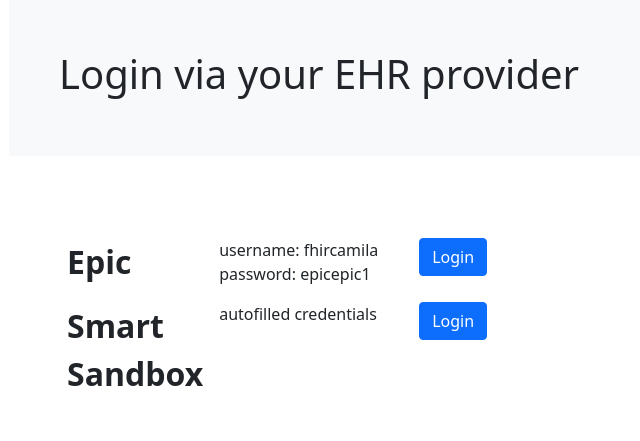
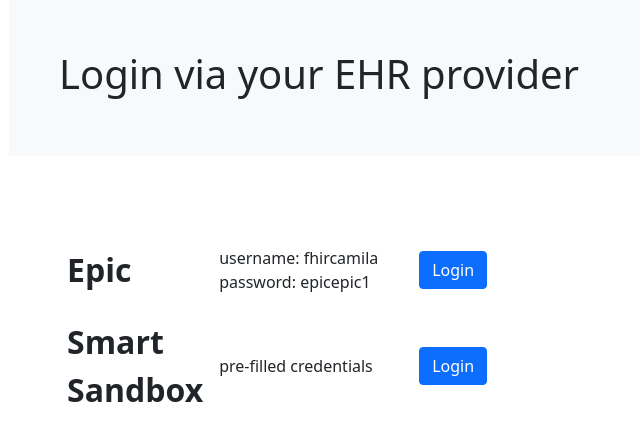
Before and after one commit to kelhwh/fhir-flask-client-web-app, a Flask app: page /oauth/1 in a window 1280 px wide. Shown: the part 56-497 px from the top of the page, without its empty margins (61-701 px from the left). Run offline with Flask 2, Linux system fonts and the light colour scheme.

Commit message:
oauth frontend change

```diff
--- a/application/oauth/templates/oauth/index.html
+++ b/application/oauth/templates/oauth/index.html
@@ -5,18 +5,21 @@
   </div>
   <div class="container" style="background:white; padding:50px">
     <br>
+    {% if connection_type=='target' %}
+    <h2>Login to the EHR server that you want to share your data to:</h2>
+    {% endif %}
     <table class="table table-borderless">
       <tbody>
-        <tr>
-          <th style="width: 100px; font-size: 32px">Epic</th>
+        <tr style="vertical-align: middle">
+          <th style="width: 100px; height: 80px; font-size: 32px; vertical-align: middle">Epic</th>
           <td style="width: 200px">username: fhircamila <br> password: epicepic1</td>
           <td style="text-align:left">
             <a class="btn btn-primary" href="{{ url_for('oauth_bp.redirect_to_auth', service='epic', connection_type=connection_type) }}" rold="button">Login</a>
           </td>
         </tr>
-        <tr>
-          <th style="width: 100px; font-size: 32px">Smart Sandbox</th>
-          <td style="width: 200px">autofilled credentials</td>
+        <tr style="vertical-align: middle">
+          <th style="width: 100px; height: 80px; font-size: 32px">Smart Sandbox</th>
+          <td style="width: 200px">pre-filled credentials</td>
           <td style="text-align:left">
             <a class="btn btn-primary" href="{{ url_for('oauth_bp.redirect_to_auth', service='smart', connection_type=connection_type) }}" rold="button">Login</a>
           </td>
```
